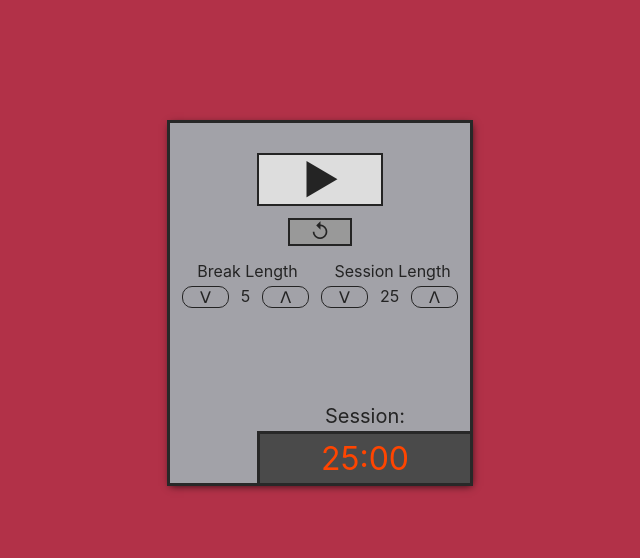
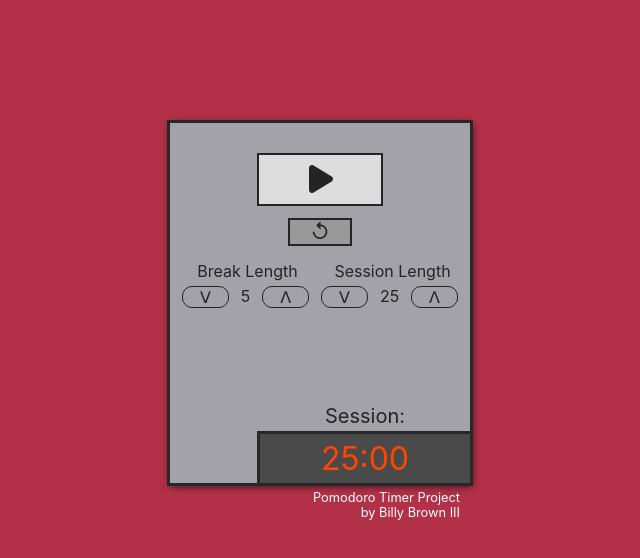
Before and after one commit to BillyBDev/pomodoro-clock, a React (Create React App) app: page / in a window 1280 px wide. Shown: the top 558 px of the page, without its empty margins (320-960 px from the left). Built offline with nearby package versions, Linux system fonts and the light colour scheme.

Commit message:
finished project!

```diff
--- a/public/index.html
+++ b/public/index.html
@@ -2,13 +2,14 @@
 <html lang="en">
   <head>
     <meta charset="utf-8" />
-    <link rel="icon" href="%PUBLIC_URL%/favicon.ico" />
+    <link rel="icon" href="%PUBLIC_URL%/icons8-tomato-53.png" />
     <meta name="viewport" content="width=device-width, initial-scale=1" />
     <meta name="theme-color" content="#000000" />
     <meta
       name="description"
       content="Web site created using create-react-app"
     />
+    <link rel="stylesheet" href="https://cdnjs.cloudflare.com/ajax/libs/font-awesome/6.1.1/css/all.min.css" integrity="sha512-KfkfwYDsLkIlwQp6LFnl8zNdLGxu9YAA1QvwINks4PhcElQSvqcyVLLD9aMhXd13uQjoXtEKNosOWaZqXgel0g==" crossorigin="anonymous" referrerpolicy="no-referrer" />
     <link rel="apple-touch-icon" href="%PUBLIC_URL%/logo192.png" />
     <!--
       manifest.json provides metadata used when your web app is installed on a
@@ -31,7 +32,6 @@
   </head>
   <body>
     <noscript>You need to enable JavaScript to run this app.</noscript>
-    <script src="https://cdn.freecodecamp.org/testable-projects-fcc/v1/bundle.js"></script>
     <div id="root"></div>
     <!--
       This HTML file is a template.
--- a/src/App.js
+++ b/src/App.js
@@ -1,13 +1,9 @@
-import React, { useState, useEffect, useRef } from 'react';
+import React, { useState, useEffect } from 'react';
 import './App.css';
 
 function App() {
 
-
-
   const [time, setTime] = useState("25:00");
-  // const defaultTimeSettings = {"session": 25, "break": 5};
-  // const [timeSettings, setTimeSettings] = useState(defaultTimeSettings);
   const [breakLength, setBreakLength] = useState(5);
   const [sessionLength, setSessionLength] = useState(25);
   const [isRunning, setIsRunning] = useState(false);
@@ -21,20 +17,32 @@ function App() {
   }
 
   useEffect(() => {
+    document.title = (isBreak ? "Break" : "Session") + " - " + time;
+    if (time === "00:00"){
+      document.getElementById("beep").play();
+      (isBreak ? numToTime(sessionLength) : numToTime(breakLength));
+      setIsBreak(!isBreak);
+      return;
+    }
     if (isRunning){
+      // eslint-disable-next-line
       timeoutID = setTimeout(tickDown, 1000);
     }
   }, [isRunning, time])
 
   useEffect(() => {
-    if(isBreak) updateTime(breakLength)
+    if(isBreak) numToTime(breakLength)
+    // eslint-disable-next-line
   }, [breakLength])
 
   useEffect(() => {
-    if(!isBreak) updateTime(sessionLength)
+    if(!isBreak) numToTime(sessionLength)
+    // eslint-disable-next-line
   }, [sessionLength])
 
   function tickDown(){
+    if (!isRunning) return;
+
     let minutes = Number(time.slice(0, 2));
     let seconds = Number(time.slice(3));
 
@@ -43,13 +51,6 @@ function App() {
     if (seconds < 0) {
       seconds = 59;
       minutes--;
-    }
-
-    if (minutes < 0) {
-      document.getElementById("beep").play();
-      (isBreak ? updateTime(sessionLength) : updateTime(breakLength));
-      setIsBreak(!isBreak);
-      return;
     }
 
     minutes = minutes.toString()
@@ -61,39 +62,22 @@ function App() {
     setTime(minutes + ":" + seconds);
   }
 
-  function updateTime(newTime){
+  function numToTime(newTime){
     let str = newTime.toString();
     if (str.length === 1) str = "0" + str;
     str += ":00";
     setTime(str);
   }
 
-  // function adjustSetting(sessionType, amount){
-  //   if (isRunning) return;
-
-  //   let newSetting = {...timeSettings};
-  //   newSetting[sessionType] += amount;
-
-  //   if ( newSetting[sessionType] < 1 || newSetting[sessionType] > 60) return;
-
-  //   if ((sessionType === "session" && isBreak === false) || (sessionType === "break" && isBreak === true)) {
-  //     updateTime(newSetting[sessionType]);
-  //   }
-
-  //   setTimeSettings(newSetting);
-  // }
-
   function adjustSetting(isBreakArg, amount){
-    if (isRunning) return;
+    if (isRunning && (isBreakArg === isBreak)) return;
 
     if (isBreakArg){
-
       setBreakLength(prev => {
         if ((amount > 0 && prev >= 60) || (amount < 0 && prev <= 1)) return prev;
         return prev + amount
       })
     } else {
-
       setSessionLength(prev => {
         if ((amount > 0 && prev >= 60) || (amount < 0 && prev <= 1)) return prev;
         return prev + amount;
@@ -105,24 +89,21 @@ function App() {
     <>
       <audio preload="auto" id="beep" src="https://cdn.pixabay.com/download/audio/2021/08/09/audio_7232134569.mp3?filename=success_bell-6776.mp3"></audio>
       <div className="card">
-        <div
-          onClick={
-            toggleTimer
-          }
-        id="start_stop" class="btn">
-          {isRunning ? "⏸" : "▶"}
+        <div onClick={toggleTimer} id="start_stop" class="btn">
+          <i id="play-pause-icon" className={(isRunning ? "fa-solid fa-pause" : "fa-solid fa-play")}></i>
         </div>
 
         <div
           onClick={
             () => {
+              setIsRunning(false);
               clearTimeout(timeoutID);
               setTime("25:00");
               setBreakLength(5);
               setSessionLength(25);
-              setIsRunning(false);
               setIsBreak(false);
-              document.getElementById("beep").load();
+              document.getElementById("beep").pause();
+              document.getElementById("beep").fastSeek(0);
             }
         }
         id="reset" class="btn">↺</div>
@@ -148,6 +129,10 @@ function App() {
 
 
       </div>
+
+      <div id="footer">
+        <a className="footer" href="https://www.freecodecamp.org/learn/front-end-development-libraries/front-end-development-libraries-projects/build-a-25--5-clock" target="_blank" rel="noreferrer">Pomodoro Timer Project</a> <br /> by <a href="https://www.billybdev.com" target="_blank" rel="noreferrer">Billy Brown III</a>
+      </div>
     </>
   );
 }
--- a/src/index.css
+++ b/src/index.css
@@ -50,8 +50,8 @@ go out-to-in
   width: 40%;
   background-color: #DDD;
   border: 2px solid #242424;
-  padding-left: 2px;
-  font-size: 2.5em;
+  padding: 5px 0 5px 2px;
+  font-size: 2em;
 }
 
 #reset {
@@ -102,3 +102,32 @@ go out-to-in
   color: orangered;
   font-size: 2em;
 }
+
+#footer {
+  margin: 4px auto;
+  width: 280px;
+  color: white;
+  font-size: 0.8em;
+  text-align: right;
+  text-decoration: none;
+}
+
+a {
+  color: white;
+}
+
+a:link {
+  text-decoration: none;
+}
+
+a:visited {
+  text-decoration: none;
+}
+
+a:hover {
+  text-decoration: underline;
+}
+
+a:active {
+  text-decoration: underline;
+}
```
Also changed, not shown: public/icons8-tomato-53.png (added).
